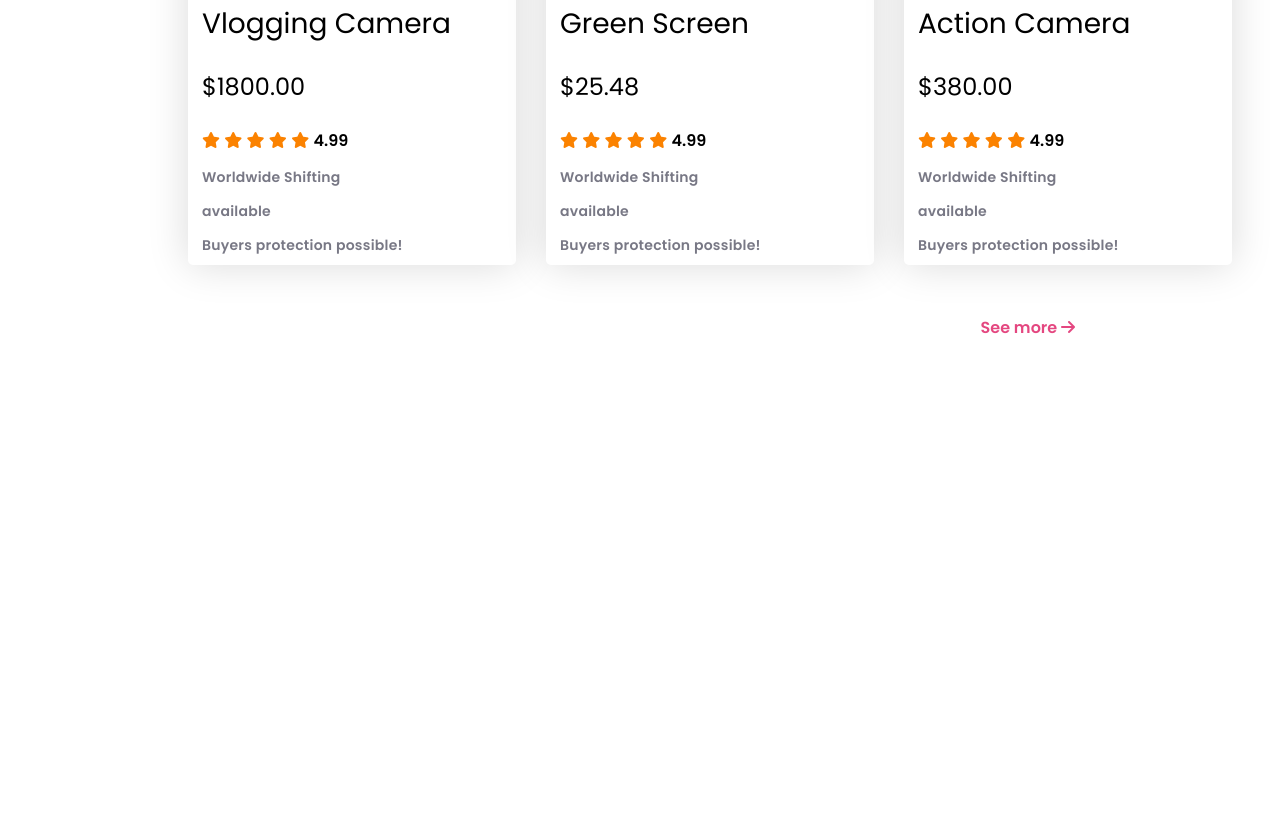
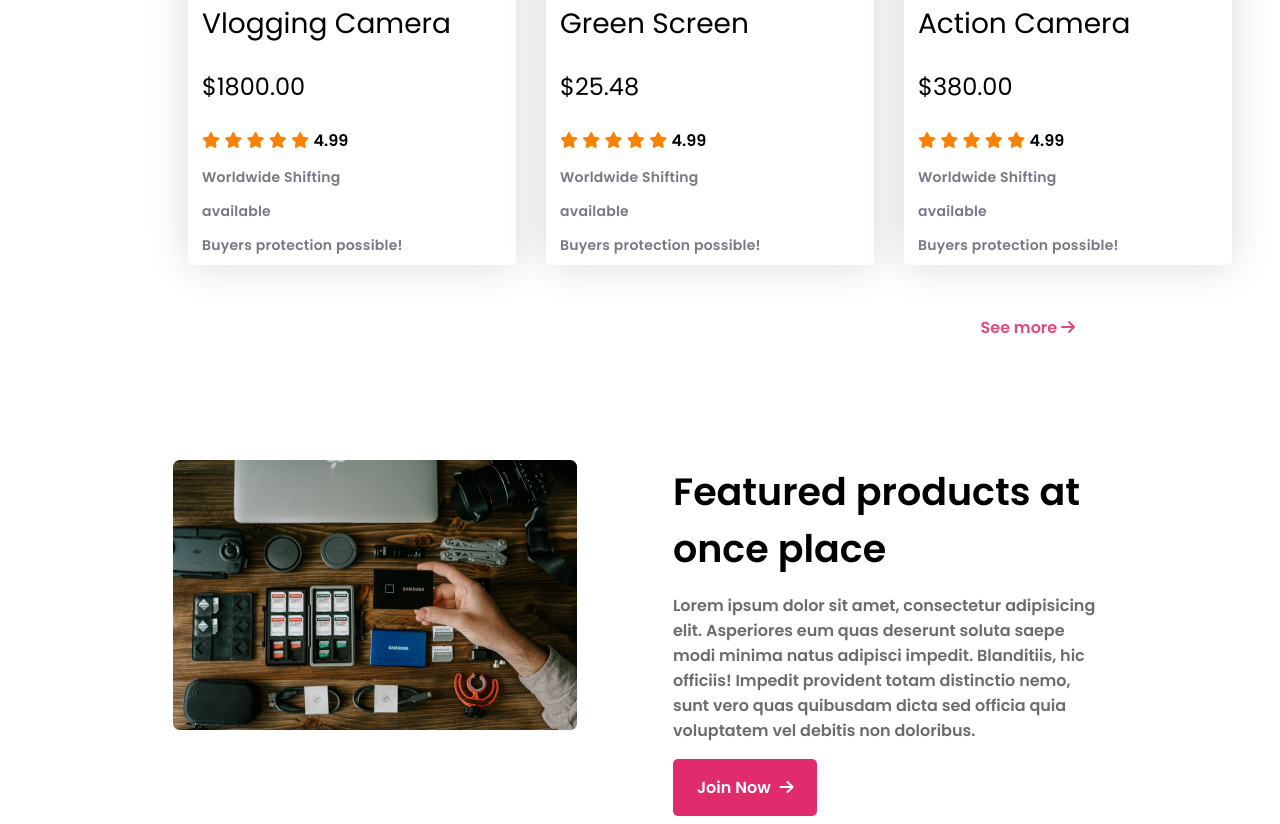
Before and after one commit to morsheda03/my-influencer-gear, a plain HTML site: page index.html in a window 1280 px wide. Shown: the part 2788-3612 px from the top of the page. Before the commit the page ends 3144 px from the top, so only its background shows below. Drawn offline with Linux system fonts and the light colour scheme.

Commit message:
added Feature section

```diff
--- a/index.html
+++ b/index.html
@@ -225,5 +225,18 @@
     </div>
     <p class="see-more">See more <i class="fa-solid fa-arrow-right"></i></p>
 </section>
+
+<!-- feature section -->
+
+<section class="feature">
+    <div>
+        <img src="images/gear.png" alt="">
+    </div>
+    <div>
+        <div class="feature-title">Featured products at once place</div>
+        <p class="feature-des">Lorem ipsum dolor sit amet, consectetur adipisicing elit. Asperiores eum quas deserunt soluta saepe modi minima natus adipisci impedit. Blanditiis, hic officiis! Impedit provident totam distinctio nemo, sunt vero quas quibusdam dicta sed officia quia voluptatem vel debitis non doloribus.</p>
+        <button class="feature-btn">Join Now <i id="arrow" class="fa-solid fa-arrow-right"></i></button>
+    </div>
+</section>
 </body>
 </html>
--- a/styles/styles.css
+++ b/styles/styles.css
@@ -142,3 +142,40 @@ span{
 .fa-arrow-right{
     color: rgba(224, 44, 109, 0.87) ;
 }
+
+/* Feature styles */
+
+.feature{
+    display: flex;
+    gap: 96px;
+    margin-left: 165px;
+    margin-right: 165px;
+    margin-top: 120px;
+}
+.feature img{
+    width: 404px;
+    height: 270px;
+}
+.feature-title{
+    font-size: 38px;
+    font-weight: 700;
+    margin-top: 3px;
+}
+.feature-des{
+    color: #6C6C6C;
+    font-size: 16px;
+    font-weight: 700;
+}
+.feature-btn{
+    color: white;
+    background-color: #E02C6D;
+    font-size: 16px;
+    font-weight: 700;
+    border: none;
+    padding: 16px 24px;
+    border-radius: 5px;
+}
+#arrow{
+    color: white;
+    margin-left: 5px;
+}
```
